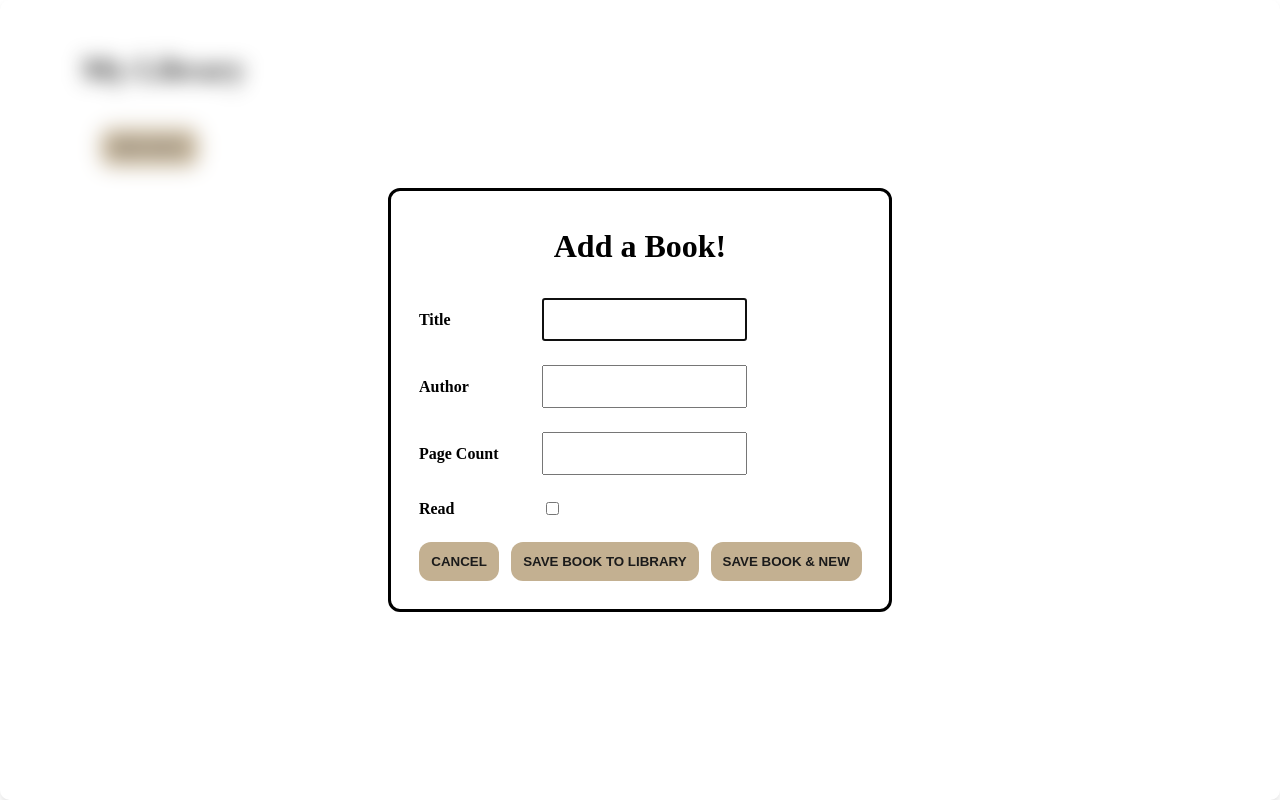
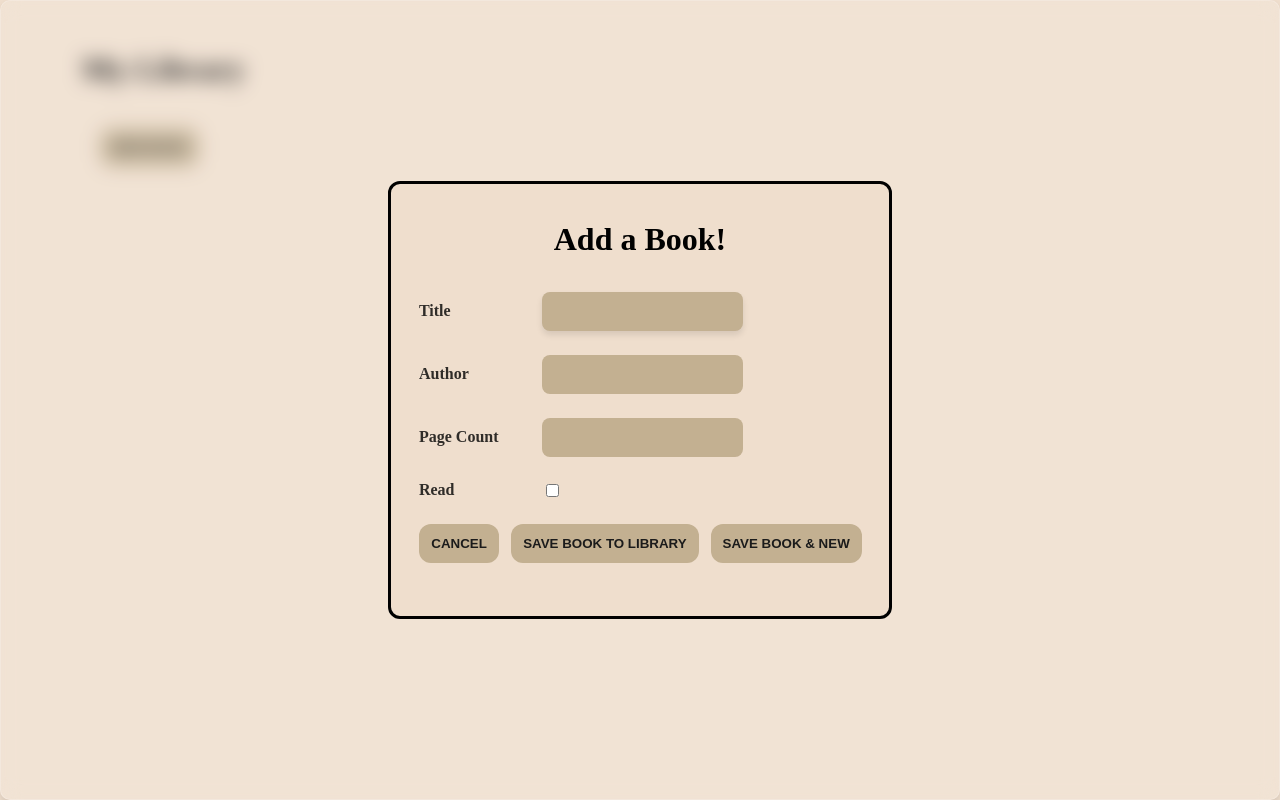
Before and after one commit to Zehnooo/TOP-Library, a plain HTML site: page index.html in a window 1280 px wide. Both pictures are taken after a click on the button "NEW BOOK". Drawn offline with Linux system fonts and the light colour scheme; a web font is replaced by a local one.

Commit message:
js // added grid update after deleting a card css // changed form styling

```diff
--- a/index.js
+++ b/index.js
@@ -135,7 +135,7 @@ function deleteBook(card){
         if (bookToDelete !== -1){
             myLibrary.splice(bookToDelete, 1);
         }
-        console.log(myLibrary);
+        setGridDisplay();
         updateGrid();
     }
 }
--- a/styles.css
+++ b/styles.css
@@ -2,6 +2,7 @@ html, body {
     margin: 0;
     padding: 0;
     box-sizing: border-box;
+    background: #EFDECD;
 }
 
 body {
@@ -161,8 +162,10 @@ body {
 dialog {
     flex-direction: column;
     border-radius: 12px;
+    min-height: 50vh;
     min-width: 25vw;
     max-width: 750px;
+    background: #EFDECD;
 }
 dialog h1 {
     text-align: center;
@@ -181,12 +184,6 @@ dialog::backdrop {
     box-shadow: 0 4px 6px rgba(0, 0, 0, 0.1);
 }
 
-input {
-    width: 100%;
-    padding: 12px;
-
-}
-
 form > div {
     display: flex;
     align-items: center;
@@ -200,10 +197,22 @@ form > div {
 
 form > div > input {
     width: auto;
+    padding: 12px;
+    border: none;
+    border-radius: 8px;
+    background-color: #C3B091;
+
 }
+form > div > input:focus {
+    outline: none;
+    border: none;
+    box-shadow: 0 4px 6px rgba(0, 0, 0, 0.1);
+}
+
 form > div > label {
     font-weight: bold;
     width: 25%;
+    opacity: .8;
 }
 
 .unread {
```
